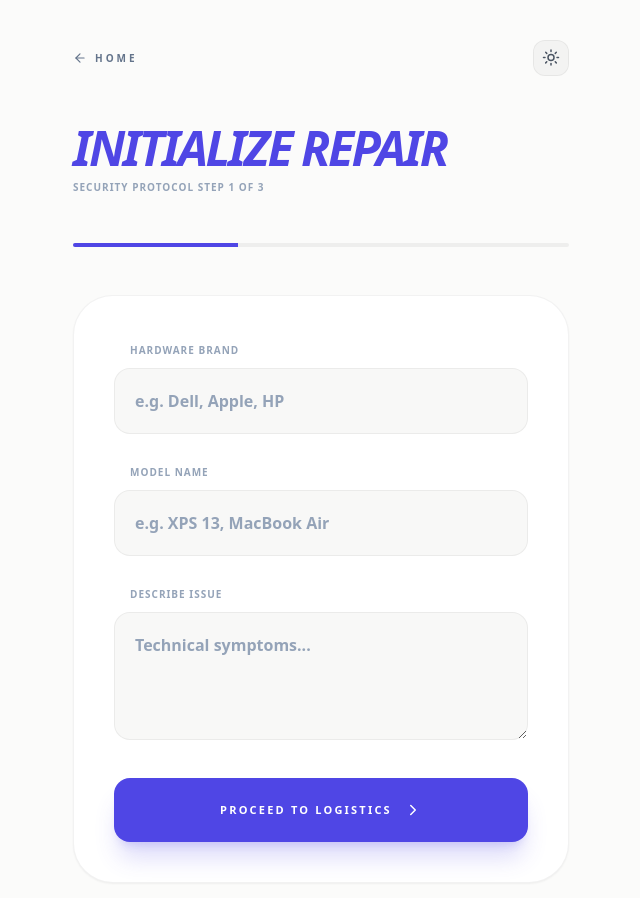
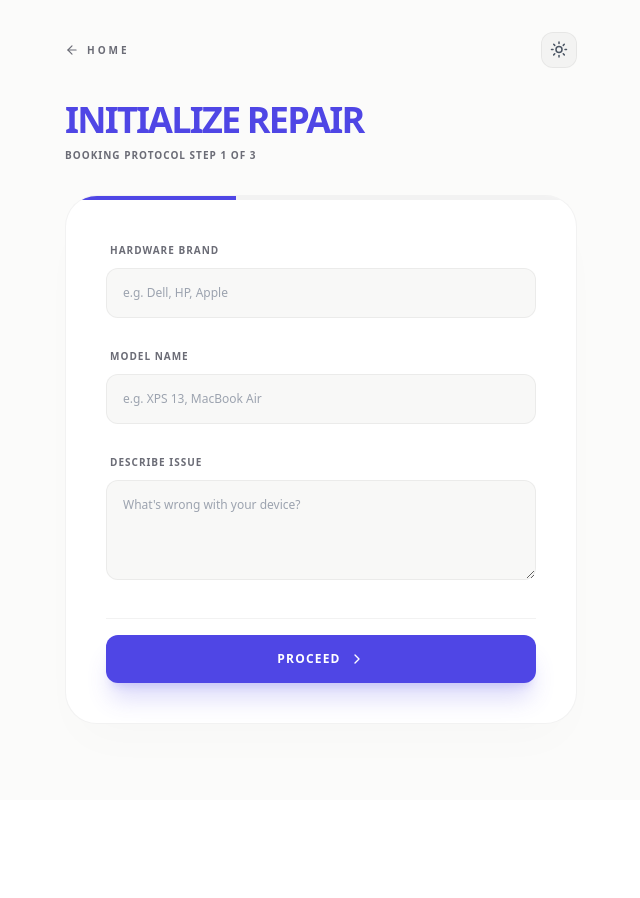
Before and after one commit to Himanshu04Kumar/Cepheusv1-web, a Next.js app: page /book in a window 1280 px wide. Shown: the top 898 px of the page, without its empty margins (319-959 px from the left). After the commit the page ends 800 px from the top, so only its background shows below. Built offline with nearby package versions, Linux system fonts and the light colour scheme.

Commit message:
Update page.tsx

```diff
--- a/src/app/book/page.tsx
+++ b/src/app/book/page.tsx
@@ -3,27 +3,25 @@
 
 import { useState, useEffect } from 'react';
 import { useRouter } from 'next/navigation';
-import { ArrowLeft, ChevronRight, Loader2, CheckCircle2 } from 'lucide-react';
+import { ArrowLeft, ChevronRight, Loader2 } from 'lucide-react';
 import Link from 'next/link';
 import { ThemeToggle } from '@/components/ThemeToggle';
 
 declare var Razorpay: any;
 
-export default function BookRepairPage() {
+export default function BookingPage() {
   const [step, setStep] = useState(1);
   const [loading, setLoading] = useState(false);
   const router = useRouter();
 
-  // Form State - MATCHED TO ORIGINAL UI
   const [formData, setFormData] = useState({
-    device_brand: '',
-    device_model: '',
-    issue_description: '',
-    customer_name: '',
-    customer_phone: '',
-    pickup_address: '',
-    pickup_date: '',
-    pickup_slot: ''
+    brand: '',
+    model: '',
+    issue: '',
+    name: '',
+    phone: '',
+    address: '',
+    slot: 'Tomorrow, 10 AM - 12 PM'
   });
 
   useEffect(() => {
@@ -33,173 +31,134 @@ export default function BookRepairPage() {
     document.body.appendChild(script);
   }, []);
 
-  const handleChange = (e) => {
-    setFormData({ ...formData, [e.target.name]: e.target.value });
-  };
+  const nextStep = () => setStep(s => Math.min(s + 1, 3));
+  const prevStep = () => setStep(s => Math.max(s - 1, 1));
 
-  const startPayment = async (bookingId) => {
+  const handleBooking = async (e: React.FormEvent) => {
+    e.preventDefault();
+    if (step < 3) {
+      nextStep();
+      return;
+    }
+
+    setLoading(true);
     try {
       const res = await fetch('/api/checkout', {
         method: 'POST',
         headers: { 'Content-Type': 'application/json' },
-        body: JSON.stringify({ bookingId, amount: 99 }),
-      });
-      const data = await res.json();
-
-      if (!res.ok) throw new Error(data.error || 'Checkout API Error');
-
-      const options = {
-        key: process.env.NEXT_PUBLIC_RAZORPAY_KEY_ID,
-        amount: data.amount,
-        currency: 'INR',
-        name: 'CEPHEUS',
-        description: 'Secure Pickup Verification',
-        order_id: data.order_id,
-        handler: async function (response) {
-          // Success: Redirect to tracking page with the short ID
-          router.push(`/track/${bookingId.slice(0, 8)}`);
-        },
-        prefill: {
-          name: formData.customer_name,
-          contact: formData.customer_phone,
-        },
-        theme: { color: '#4f46e5' },
-      };
-
-      const rzp = new Razorpay(options);
-      rzp.open();
-    } catch (e) {
-      alert('Payment Setup Failed: ' + e.message);
-    }
-  };
-
-  const handleSubmit = async () => {
-    setLoading(true);
-    try {
-      // 1. DATA VALIDATION
-      if (!formData.customer_phone || !formData.pickup_address || !formData.pickup_slot) {
-          throw new Error("Required logistical details missing.");
-      }
-
-      // 2. SECURE BACKEND INSERTION (Bypasses RLS perfectly and filters pickup_date)
-      const res = await fetch('/api/book', {
-        method: 'POST',
-        headers: { 'Content-Type': 'application/json' },
-        body: JSON.stringify(formData),
+        body: JSON.stringify({
+          customer_name: formData.name,
+          customer_phone: formData.phone,
+          device_brand: formData.brand,
+          device_model: formData.model,
+          issue_description: formData.issue,
+          pickup_address: formData.address,
+          pickup_slot: formData.slot
+        }),
       });
 
       const data = await res.json();
-      if (!res.ok) throw new Error(data.error || "Booking Sync Failed");
+      if (!res.ok) throw new Error(data.error || 'Failed to create order');
 
-      // 3. START RAZORPAY
-      await startPayment(data.id);
+      new Razorpay({
+        key: process.env.NEXT_PUBLIC_RAZORPAY_KEY_ID,
+        amount: data.amount,
+        name: 'Cepheus Repair',
+        description: 'Booking Fee',
+        order_id: data.order_id,
+        handler: function () {
+          router.push(`/track/${data.booking_id}`);
+        },
+        modal: { ondismiss: () => setLoading(false) },
+        prefill: { name: formData.name, contact: formData.phone },
+        theme: { color: '#4f46e5' }
+      }).open();
 
-    } catch (e) {
-      alert('Booking Error: ' + e.message);
-    } finally {
+    } catch (error: any) {
+      alert(`Error: ${error.message}`);
       setLoading(false);
     }
   };
 
   return (
-    <div className="min-h-screen bg-[#fbfbfa] dark:bg-slate-950 text-[#09090b] dark:text-white font-sans selection:bg-indigo-500/30 transition-colors duration-500 pb-20">
-      <div className="max-w-xl mx-auto p-6 md:p-10 space-y-12">
-
-        {/* Header Navigation */}
+    <div className="min-h-screen bg-[#fbfbfa] dark:bg-slate-950 text-[#09090b] dark:text-white font-sans selection:bg-indigo-500/30 transition-colors duration-500">
+      <div className="max-w-xl mx-auto p-4 md:p-8 space-y-8">
         <div className="flex items-center justify-between">
-          <Link href="/" className="text-[10px] font-black uppercase tracking-[0.3em] text-slate-500 hover:text-indigo-600 transition-colors flex items-center gap-2 text-[#09090b] dark:text-white">
+          <Link href="/" className="text-[10px] font-black uppercase tracking-[0.3em] text-[#6b6c76] dark:text-slate-500 hover:text-[#09090b] dark:hover:text-white transition-colors flex items-center gap-2">
             <ArrowLeft size={14} /> Home
           </Link>
           <ThemeToggle />
         </div>
 
-        {/* Dynamic Title */}
-        <div className="space-y-2 text-left">
-          <h1 className="text-4xl md:text-5xl font-black uppercase tracking-tighter text-indigo-600 dark:text-indigo-400 italic">INITIALIZE REPAIR</h1>
-          <p className="text-[10px] font-black uppercase tracking-widest text-slate-400">Security Protocol Step {step} of 3</p>
+        <div className="space-y-2">
+          <h1 className="text-4xl font-black uppercase tracking-tighter text-indigo-600 dark:text-indigo-400">Initialize Repair</h1>
+          <p className="text-[10px] font-black uppercase tracking-widest text-[#6b6c76] dark:text-slate-500">Booking Protocol Step {step} of 3</p>
         </div>
 
-        {/* Progress Bar */}
-        <div className="w-full h-1 bg-black/5 dark:bg-white/5 rounded-full overflow-hidden">
-          <div className="h-full bg-indigo-600 transition-all duration-500" style={{ width: `${(step / 3) * 100}%` }} />
+        <div className="bg-white dark:bg-slate-900 border border-black/5 dark:border-white/10 rounded-[2rem] p-8 md:p-10 shadow-2xl shadow-black/[0.02] relative overflow-hidden">
+          <div className="absolute top-0 left-0 w-full h-1 bg-black/5 dark:bg-white/5">
+             <div className="h-full bg-indigo-600 transition-all duration-700" style={{ width: `${(step/3)*100}%` }} />
           </div>
 
-        <div className="bg-white dark:bg-slate-900 border border-black/5 dark:border-white/5 p-8 md:p-10 rounded-[2.5rem] shadow-sm space-y-8 animate-in fade-in slide-in-from-bottom-4 duration-500 text-left">
-
+          <form onSubmit={handleBooking} className="space-y-8">
             {step === 1 && (
-            <div className="space-y-6">
+              <div className="space-y-6 animate-in fade-in slide-in-from-bottom-4 duration-500">
+                <FormGroup label="Hardware Brand" placeholder="e.g. Dell, HP, Apple" value={formData.brand} onChange={v => setFormData({...formData, brand: v})} />
+                <FormGroup label="Model Name" placeholder="e.g. XPS 13, MacBook Air" value={formData.model} onChange={v => setFormData({...formData, model: v})} />
                 <div className="space-y-2">
-                <label className="text-[10px] font-black uppercase tracking-widest text-slate-400 ml-4">Hardware Brand</label>
-                <input name="device_brand" placeholder="e.g. Dell, Apple, HP" className="w-full p-5 bg-[#f8f8f7] dark:bg-slate-950 border border-black/5 dark:border-white/5 rounded-2xl text-[#09090b] dark:text-white placeholder:text-slate-400 dark:placeholder:text-slate-500 outline-none focus:ring-2 focus:ring-indigo-500/20 font-bold transition-all" value={formData.device_brand} onChange={handleChange} />
-              </div>
-              <div className="space-y-2">
-                <label className="text-[10px] font-black uppercase tracking-widest text-slate-400 ml-4">Model Name</label>
-                <input name="device_model" placeholder="e.g. XPS 13, MacBook Air" className="w-full p-5 bg-[#f8f8f7] dark:bg-slate-950 border border-black/5 dark:border-white/5 rounded-2xl text-[#09090b] dark:text-white placeholder:text-slate-400 dark:placeholder:text-slate-500 outline-none focus:ring-2 focus:ring-indigo-500/20 font-bold transition-all" value={formData.device_model} onChange={handleChange} />
-              </div>
-              <div className="space-y-2">
-                <label className="text-[10px] font-black uppercase tracking-widest text-slate-400 ml-4">Describe Issue</label>
-                <textarea name="issue_description" placeholder="Technical symptoms..." className="w-full p-5 bg-[#f8f8f7] dark:bg-slate-950 border border-black/5 dark:border-white/5 rounded-2xl text-[#09090b] dark:text-white placeholder:text-slate-400 dark:placeholder:text-slate-500 outline-none focus:ring-2 focus:ring-indigo-500/20 font-bold transition-all h-32" value={formData.issue_description} onChange={handleChange} />
+                  <label className="text-[10px] font-black uppercase tracking-widest text-[#6b6c76] ml-1">Describe Issue</label>
+                  <textarea required className="w-full bg-[#f8f8f7] dark:bg-slate-950 border border-black/5 dark:border-white/10 rounded-xl p-4 text-xs font-medium outline-none focus:border-indigo-500 transition-colors min-h-[100px] text-white" placeholder="What's wrong with your device?" value={formData.issue} onChange={e => setFormData({...formData, issue: e.target.value})} />
                 </div>
               </div>
             )}
 
             {step === 2 && (
-            <div className="space-y-6 text-left">
-              <div className="space-y-2">
-                <label className="text-[10px] font-black uppercase tracking-widest text-slate-400 ml-4">Full Name</label>
-                <input name="customer_name" placeholder="Contact Identity" className="w-full p-5 bg-[#f8f8f7] dark:bg-slate-950 border border-black/5 dark:border-white/5 rounded-2xl text-[#09090b] dark:text-white placeholder:text-slate-400 dark:placeholder:text-slate-500 outline-none focus:ring-2 focus:ring-indigo-500/20 font-bold transition-all" value={formData.customer_name} onChange={handleChange} />
+              <div className="space-y-6 animate-in fade-in slide-in-from-bottom-4 duration-500">
+                <FormGroup label="Customer Full Name" placeholder="Enter your name" value={formData.name} onChange={v => setFormData({...formData, name: v})} />
+                <FormGroup label="Primary Mobile" placeholder="10-digit number" type="tel" value={formData.phone} onChange={v => setFormData({...formData, phone: v})} />
               </div>
-              <div className="space-y-2">
-                <label className="text-[10px] font-black uppercase tracking-widest text-slate-400 ml-4">Mobile Number</label>
-                <input name="customer_phone" placeholder="99xxxxxxxx" className="w-full p-5 bg-[#f8f8f7] dark:bg-slate-950 border border-black/5 dark:border-white/5 rounded-2xl text-[#09090b] dark:text-white placeholder:text-slate-400 dark:placeholder:text-slate-500 outline-none focus:ring-2 focus:ring-indigo-500/20 font-bold transition-all" value={formData.customer_phone} onChange={handleChange} />
+            )}
+
+            {step === 3 && (
+              <div className="space-y-6 animate-in fade-in slide-in-from-bottom-4 duration-500">
+                <div className="space-y-2 text-white">
+                  <label className="text-[10px] font-black uppercase tracking-widest text-[#6b6c76] ml-1 text-white">Full Pickup Address</label>
+                  <textarea required className="w-full bg-[#f8f8f7] dark:bg-slate-950 border border-black/5 dark:border-white/10 rounded-xl p-4 text-xs font-medium outline-none focus:border-indigo-500 transition-colors min-h-[100px] text-white" value={formData.address} onChange={e => setFormData({...formData, address: e.target.value})} />
                 </div>
-              <div className="space-y-2">
-                <label className="text-[10px] font-black uppercase tracking-widest text-slate-400 ml-4">Full Address</label>
-                <textarea name="pickup_address" placeholder="Delhi Coordinate Details" className="w-full p-5 bg-[#f8f8f7] dark:bg-slate-950 border border-black/5 dark:border-white/5 rounded-2xl text-[#09090b] dark:text-white placeholder:text-slate-400 dark:placeholder:text-slate-500 outline-none focus:ring-2 focus:ring-indigo-500/20 font-bold transition-all h-32" value={formData.pickup_address} onChange={handleChange} />
+                <div className="space-y-2 text-white">
+                  <label className="text-[10px] font-black uppercase tracking-widest text-[#6b6c76] ml-1 text-white">Select Slot</label>
+                  <select className="w-full bg-[#f8f8f7] dark:bg-slate-950 border border-black/5 dark:border-white/10 rounded-xl p-4 text-xs font-medium outline-none focus:border-indigo-500 transition-colors text-white" value={formData.slot} onChange={e => setFormData({...formData, slot: e.target.value})}>
+                    <option>Tomorrow, 10 AM - 12 PM</option>
+                    <option>Tomorrow, 2 PM - 4 PM</option>
+                    <option>Day after, 10 AM - 12 PM</option>
+                  </select>
                 </div>
               </div>
             )}
 
-          {step === 3 && (
-            <div className="space-y-6 text-left">
-              <div className="space-y-2">
-                <label className="text-[10px] font-black uppercase tracking-widest text-slate-400 ml-4">Pickup Date</label>
-                <input name="pickup_date" type="date" className="w-full p-5 bg-[#f8f8f7] dark:bg-slate-950 border border-black/5 dark:border-white/5 rounded-2xl text-[#09090b] dark:text-white outline-none focus:ring-2 focus:ring-indigo-500/20 font-bold transition-all" value={formData.pickup_date} onChange={handleChange} />
+            <div className="flex gap-4 pt-4 border-t border-black/5 dark:border-white/5 text-white">
+              {step > 1 && (
+                <button disabled={loading} type="button" onClick={prevStep} className="flex-1 py-4 border border-black/10 dark:border-white/10 rounded-xl font-bold text-xs uppercase tracking-widest hover:bg-slate-50 dark:hover:bg-white/5 transition-all text-white">
+                  Back
+                </button>
+              )}
+              <button disabled={loading} type="submit" className="flex-1 bg-indigo-600 text-white py-4 rounded-xl font-bold text-xs uppercase tracking-widest hover:bg-indigo-700 transition-all shadow-xl shadow-indigo-600/20 flex items-center justify-center gap-2">
+                {loading ? <Loader2 className="animate-spin" /> : (step === 3 ? 'Pay ₹99 Booking Fee' : 'Proceed')}
+                {step < 3 && !loading && <ChevronRight size={16} />}
+              </button>
             </div>
-              <div className="space-y-2">
-                <label className="text-[10px] font-black uppercase tracking-widest text-slate-400 ml-4">Preferred Time Window</label>
-                <select name="pickup_slot" className="w-full p-5 bg-[#f8f8f7] dark:bg-slate-950 border border-black/5 dark:border-white/5 rounded-2xl text-[#09090b] dark:text-white outline-none focus:ring-2 focus:ring-indigo-500/20 font-bold transition-all appearance-none cursor-pointer" value={formData.pickup_slot} onChange={handleChange}>
-                   <option value="">Select Priority Window</option>
-                   <option value="MORNING (10 AM - 1 PM)">MORNING (10 AM - 1 PM)</option>
-                   <option value="AFTERNOON (2 PM - 5 PM)">AFTERNOON (2 PM - 5 PM)</option>
-                   <option value="EVENING (6 PM - 9 PM)">EVENING (6 PM - 9 PM)</option>
-                </select>
-              </div>
-              <div className="p-6 bg-indigo-50 dark:bg-indigo-900/20 border border-indigo-100 dark:border-indigo-800/30 rounded-2xl">
-                 <div className="flex items-start gap-3">
-                    <CheckCircle2 size={16} className="text-indigo-600 mt-1 shrink-0" />
-                    <p className="text-[10px] font-black text-indigo-600 dark:text-indigo-400 uppercase tracking-widest leading-relaxed">Verification protocol: ₹99 secure slot verification required to prevent registry spam.</p>
-                 </div>
-              </div>
-            </div>
-          )}
-
-          {/* Action Button */}
-          <button
-            disabled={loading}
-            onClick={step < 3 ? () => setStep(step + 1) : handleSubmit}
-            className="w-full h-16 bg-indigo-600 text-white rounded-2xl font-black uppercase tracking-[0.2em] text-[11px] hover:bg-indigo-700 transition-all shadow-xl shadow-indigo-600/20 flex items-center justify-center gap-3 active:scale-[0.98] disabled:opacity-50"
-          >
-            {loading ? <Loader2 className="animate-spin" size={20} /> : step < 3 ? 'PROCEED TO LOGISTICS' : 'PAY & FINALIZE'}
-            {step < 3 && !loading && <ChevronRight size={18} />}
-          </button>
-
-          {step > 1 && !loading && (
-             <button onClick={() => setStep(step - 1)} className="w-full text-[9px] font-black uppercase tracking-widest text-slate-400 hover:text-indigo-600 transition-colors">Return to Step {step - 1}</button>
-          )}
-
+          </form>
         </div>
       </div>
     </div>
   );
 }
+
+function FormGroup({ label, placeholder, value, onChange, type = "text" }) {
+  return (
+    <div className="space-y-2 text-white">
+      <label className="text-[10px] font-black uppercase tracking-widest text-[#6b6c76] dark:text-slate-500 ml-1">{label}</label>
+      <input type={type} className="w-full bg-[#f8f8f7] dark:bg-slate-950 border border-black/5 dark:border-white/10 rounded-xl p-4 text-xs font-medium outline-none focus:border-indigo-500 transition-colors text-[#09090b] dark:text-white text-white" placeholder={placeholder} value={value} onChange={e => onChange(e.target.value)} required />
+    </div>
+  );
+}
```
Lines whose indentation alone changed are shown as unchanged.
